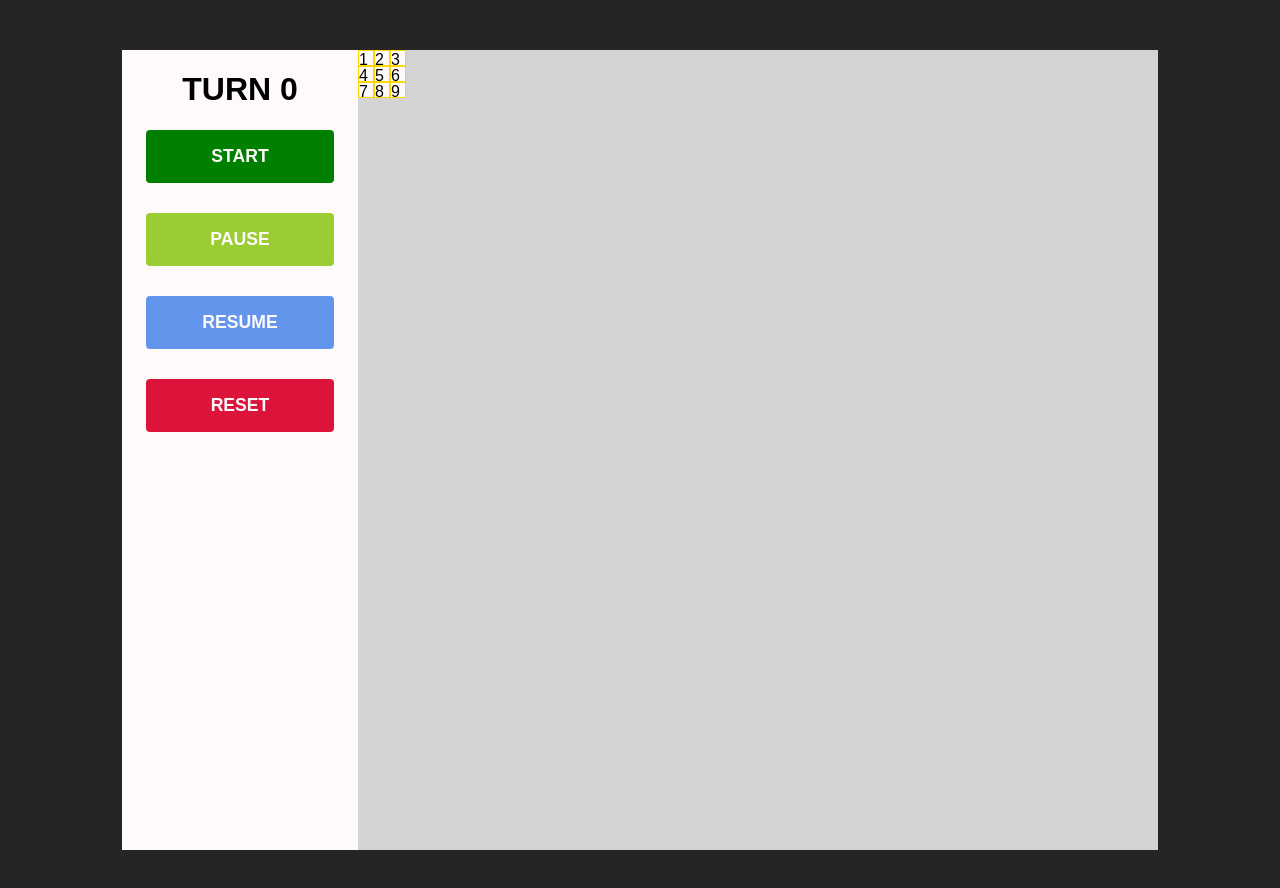
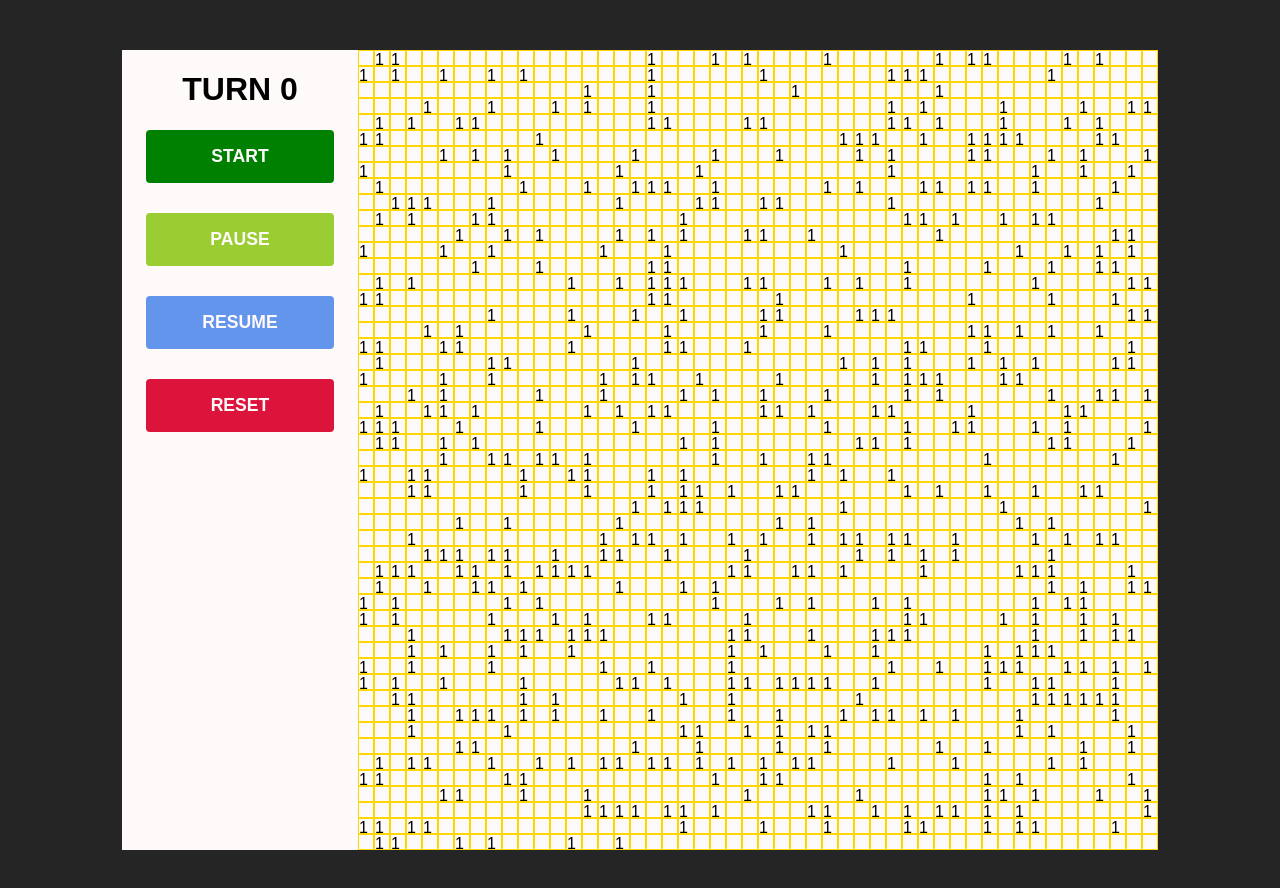
Before and after one commit to JimothyScript/the-best-game-in-the-world, a React (Create React App) app: page / in a window 1280 px wide. Shown: the top 888 px of the page. Built offline with nearby package versions, Linux system fonts and the light colour scheme.

Commit message:
Display grid data in the board area

```diff
--- a/src/components/Board.js
+++ b/src/components/Board.js
@@ -6,21 +6,16 @@ class Board extends Component {
     console.log(this.props.grid);
     return (
       <div className="board-box">
-        <div className="cell-row">
-          <div className="cell-column">1</div>
-          <div className="cell-column">2</div>
-          <div className="cell-column">3</div>
-        </div>
-        <div className="cell-row">
-          <div className="cell-column">4</div>
-          <div className="cell-column">5</div>
-          <div className="cell-column">6</div>
-        </div>
-        <div className="cell-row">
-          <div className="cell-column">7</div>
-          <div className="cell-column">8</div>
-          <div className="cell-column">9</div>
-        </div>
+        {
+          this.props.grid.map((row, i) => {
+            return <div key={i} className="cell-row">{
+                row.map((column, j) => {
+                  return <div key={j} className="cell-column">{column}</div>
+                })
+              }
+            </div>
+          })
+        }
       </div>
     );
   }
```
